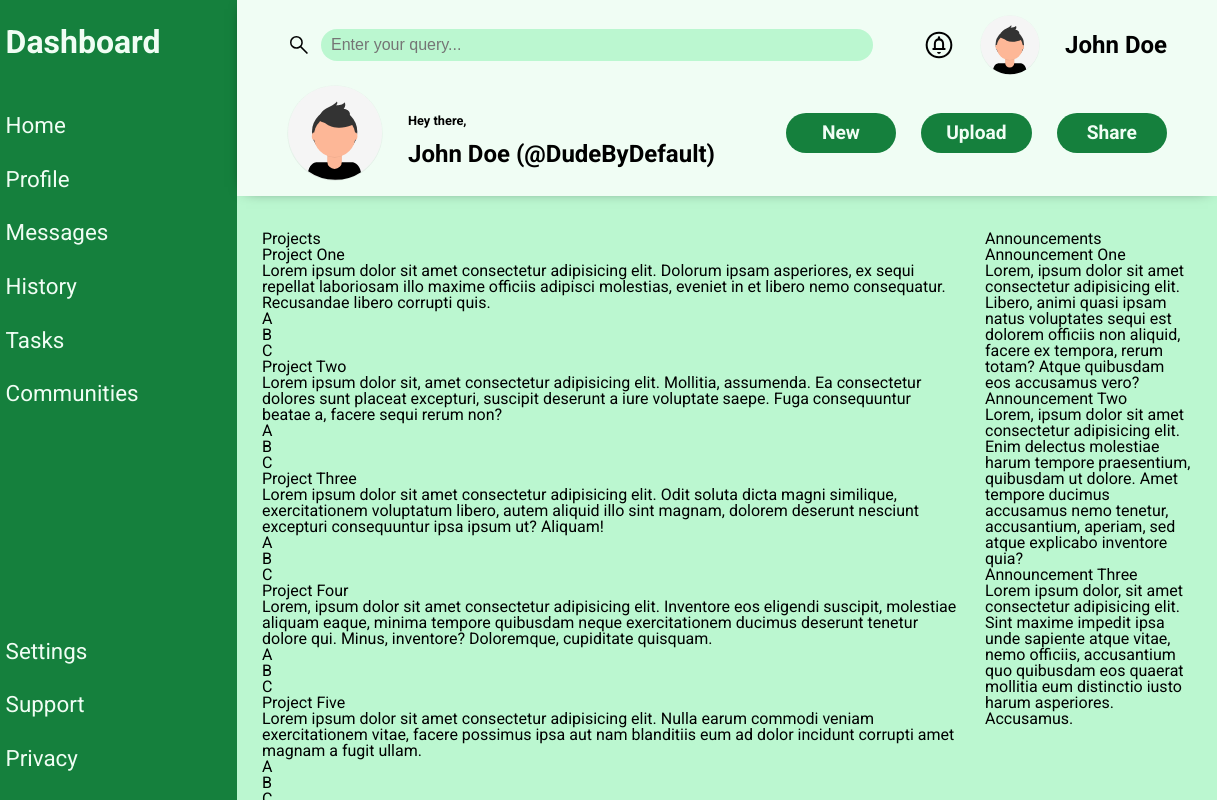
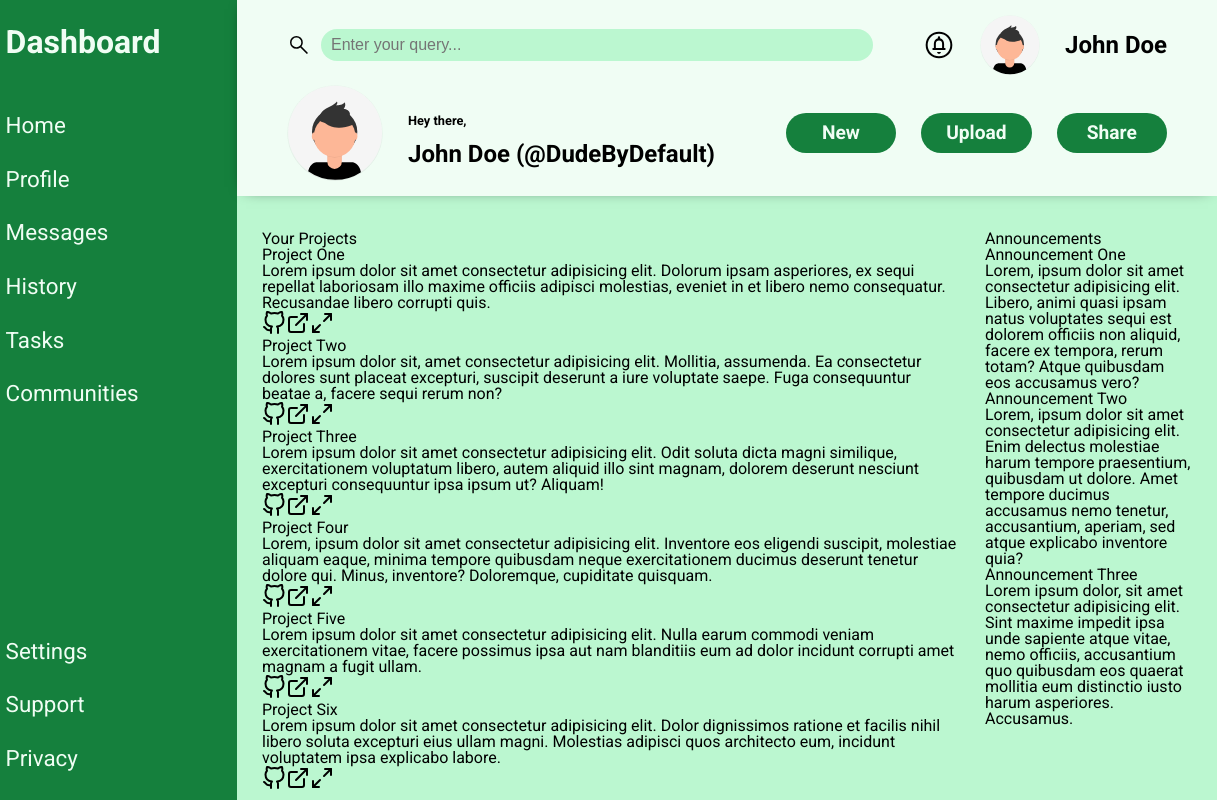
Before and after one commit to DevSock/admin-dashboard, a plain HTML site: page index.html in a window 1280 px wide. Shown: the full height of the page, 63-1280 px from the left. Drawn offline with Linux system fonts and the light colour scheme.

Commit message:
Change project ABC to accurate icons

```diff
--- a/index.html
+++ b/index.html
@@ -72,8 +72,8 @@
         </header>
         <div class="content grid">
             <section class="projects grid">
-                <h2 class="projects-title">Projects</h2>
-                <div class="grid">
+                <h2 class="projects-title">Your Projects</h2>
+                <div class="container grid">
                     <div class="project grid">
                         <h3 class="title">Project One</h3>
                         <p class="description">Lorem ipsum dolor sit amet consectetur adipisicing elit. Dolorum ipsam
@@ -81,10 +81,10 @@
                             et
                             libero nemo consequatur. Recusandae libero corrupti quis.
                         </p>
-                        <ul class="actions">
-                            <li class="action">A</li>
-                            <li class="action">B</li>
-                            <li class="action">C</li>
+                        <ul class="actions flex">
+                            <li class="action"><img src="resources/icons/github.svg" alt=""></li>
+                            <li class="action"><img src="resources/icons/link.svg" alt=""></li>
+                            <li class="action"><img src="resources/icons/maximize.svg" alt=""></li>
                         </ul>
                     </div>
                     <div class="project grid">
@@ -93,10 +93,10 @@
                             assumenda. Ea
                             consectetur dolores sunt placeat excepturi, suscipit deserunt a iure voluptate saepe. Fuga
                             consequuntur beatae a, facere sequi rerum non?</p>
-                        <ul class="actions">
-                            <li class="action">A</li>
-                            <li class="action">B</li>
-                            <li class="action">C</li>
+                        <ul class="actions flex">
+                            <li class="action"><img src="resources/icons/github.svg" alt=""></li>
+                            <li class="action"><img src="resources/icons/link.svg" alt=""></li>
+                            <li class="action"><img src="resources/icons/maximize.svg" alt=""></li>
                         </ul>
                     </div>
                     <div class="project grid">
@@ -107,10 +107,10 @@
                             similique, exercitationem voluptatum libero, autem aliquid illo sint magnam, dolorem
                             deserunt
                             nesciunt excepturi consequuntur ipsa ipsum ut? Aliquam!</p>
-                        <ul class="actions">
-                            <li class="action">A</li>
-                            <li class="action">B</li>
-                            <li class="action">C</li>
+                        <ul class="actions flex">
+                            <li class="action"><img src="resources/icons/github.svg" alt=""></li>
+                            <li class="action"><img src="resources/icons/link.svg" alt=""></li>
+                            <li class="action"><img src="resources/icons/maximize.svg" alt=""></li>
                         </ul>
                     </div>
                     <div class="project grid">
@@ -120,10 +120,10 @@
                             suscipit, molestiae aliquam eaque, minima tempore quibusdam neque exercitationem ducimus
                             deserunt
                             tenetur dolore qui. Minus, inventore? Doloremque, cupiditate quisquam.</p>
-                        <ul class="actions">
-                            <li class="action">A</li>
-                            <li class="action">B</li>
-                            <li class="action">C</li>
+                        <ul class="actions flex">
+                            <li class="action"><img src="resources/icons/github.svg" alt=""></li>
+                            <li class="action"><img src="resources/icons/link.svg" alt=""></li>
+                            <li class="action"><img src="resources/icons/maximize.svg" alt=""></li>
                         </ul>
                     </div>
                     <div class="project grid">
@@ -133,10 +133,10 @@
                             veniam exercitationem vitae, facere possimus ipsa aut nam blanditiis eum ad dolor incidunt
                             corrupti
                             amet magnam a fugit ullam.</p>
-                        <ul class="actions">
-                            <li class="action">A</li>
-                            <li class="action">B</li>
-                            <li class="action">C</li>
+                        <ul class="actions flex">
+                            <li class="action"><img src="resources/icons/github.svg" alt=""></li>
+                            <li class="action"><img src="resources/icons/link.svg" alt=""></li>
+                            <li class="action"><img src="resources/icons/maximize.svg" alt=""></li>
                         </ul>
                     </div>
                     <div class="project grid">
@@ -145,10 +145,10 @@
                             dignissimos
                             ratione et facilis nihil libero soluta excepturi eius ullam magni. Molestias adipisci quos
                             architecto eum, incidunt voluptatem ipsa explicabo labore.</p>
-                        <ul class="actions">
-                            <li class="action">A</li>
-                            <li class="action">B</li>
-                            <li class="action">C</li>
+                        <ul class="actions flex">
+                            <li class="action"><img src="resources/icons/github.svg" alt=""></li>
+                            <li class="action"><img src="resources/icons/link.svg" alt=""></li>
+                            <li class="action"><img src="resources/icons/maximize.svg" alt=""></li>
                         </ul>
                     </div>
                 </div>
```
